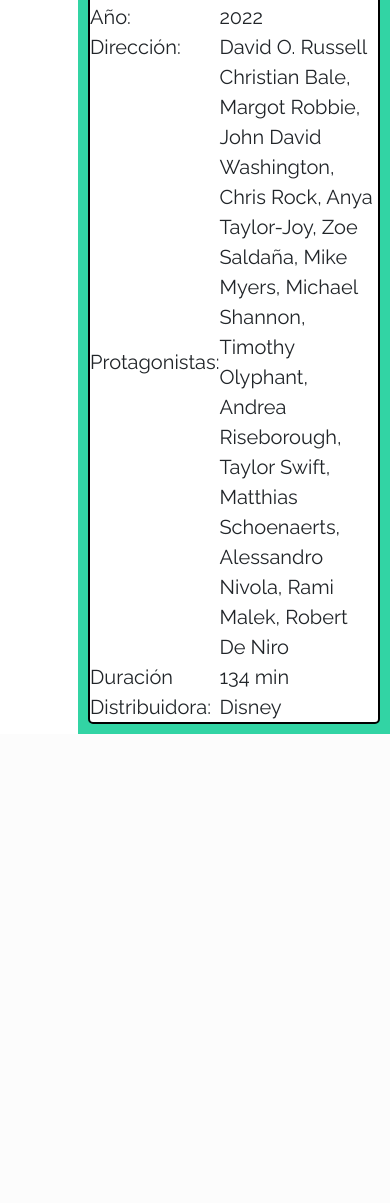
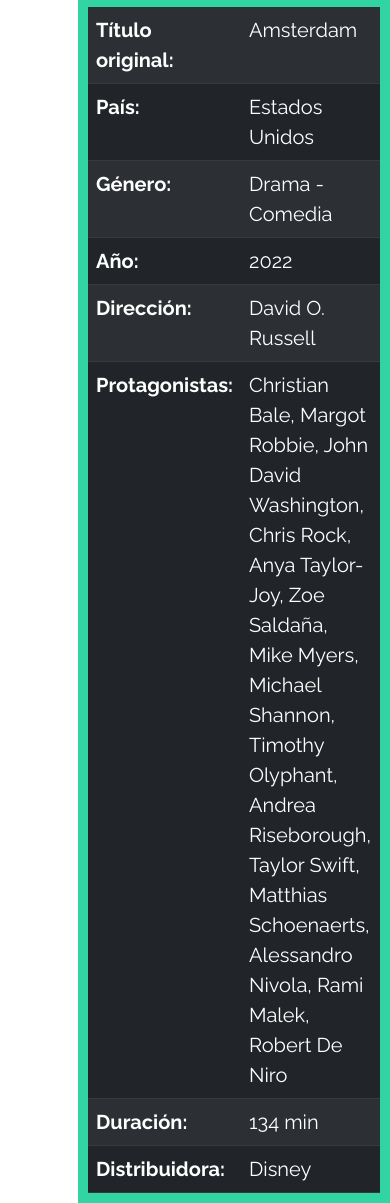
Before and after one commit to HernanGoldy/stellars-entertainment, a Django app: page /previews in a window 390 px wide. Shown: the part 981-2184 px from the top of the page. Before the commit the page ends 1715 px from the top, so only its background shows below. Run offline with Django 3.2, Linux system fonts and the light colour scheme.

Commit message:
Se modifica media queries a previews.htm

```diff
--- a/static/stellarsApp/public/css/styles.css
+++ b/static/stellarsApp/public/css/styles.css
@@ -8,11 +8,6 @@
     padding: 0;
     box-sizing: border-box;
     font-family: 'Raleway', sans-serif;
-}
-
-h1 {
-    margin-left: 78px;
-    font-size: 300px;
 }
 
 
@@ -186,7 +181,7 @@
     display: flex;
     min-height: 100vh;
     margin: 0 0 0 78px;
-    padding: 87px 5px 5px;
+    padding: 87px 5px 5px 5px;
     font-size: 20px;
     background-color: #32d4a4;
 }
@@ -194,43 +189,29 @@
 .right {
     margin: 5px 5px 5px 2.5px;
     width: 35%;
-    border: 2px solid black;
-    border-radius: 5px;
     background: #fff;
 }
 
 .left {
     display: flex;
     flex-direction: column;
-    margin: 5px 2.5px 5px 5px;
+    margin: 0;
     width: 65%;
-    border: 2px solid black;
     border-radius: 5px;
-    background: #fff;
 }
 
 .preview-title {
     margin: 5px 5px 2.5px 5px;
     border: 2px solid black;
     border-radius: 5px;
-    height: 50px;
+    height: 88px;
 }
 
 .preview-description {
     margin: 2.5px 5px 2.5px 5px;
     border: 2px solid black;
     border-radius: 5px;
-    height: 150px;
-}
-
-.preview-trailer {
-    display: flex;
-    justify-content: center;
-    align-items: center;
-    margin: 2.5px 5px 5px 5px;
-    border: 2px solid black;
-    border-radius: 5px;
-    min-height: 60%;
+    height: 250px;
 }
 
 .trailer {
@@ -256,6 +237,5 @@
 
     .left {
         width: 100%;
-        margin: 2.5px 5px 5px 5px;
     }
 }
--- a/templates/stellarsApp/previews.html
+++ b/templates/stellarsApp/previews.html
@@ -13,42 +13,42 @@
         </div>
         <iframe class="trailer" src="{{ film.trailer }}" frameborder="0"></iframe>
     </div>
-    <div class="right">
-        <table id="data-items">
+        <table class="right table table-dark table-striped">
+            <tbody>
                 <tr>
-                <td class="d-title">Título original:</td>
+                    <th scope="row">Título original:</th>
                     <td class="d-content">{{ film.original }}</td>
                 </tr>
                 <tr>
-                <td class="d-title">País:</td>
+                    <th scope="row">País:</th>
                     <td class="d-content">{{ film.country }}</td>
                 </tr>
                 <tr>
-                <td class="d-title">Género:</td>
+                    <th scope="row">Género:</th>
                     <td class="d-content">{{ film.genre }}</td>
                 </tr>
                 <tr>
-                <td class="d-title">Año:</td>
+                    <th scope="row">Año:</th>
                     <td class="d-content">{{ film.year }}</td>
                 </tr>
                 <tr>
-                <td class="d-title">Dirección:</td>
+                    <th scope="row">Dirección:</th>
                     <td class="d-content">{{ film.direction }}</td>
                 </tr>
                 <tr>
-                <td class="d-title">Protagonistas:</td>
+                    <th scope="row">Protagonistas:</th>
                     <td class="d-content">{{ film.cast }}
                     </td>
                 </tr>
                 <tr>
-                <td class="d-title">Duración</td>
+                    <th scope="row">Duración:</th>
                     <td class="d-content">{{ film.duration }}</td>
                 </tr>
                 <tr>
-                <td class="d-title">Distribuidora:</td>
+                    <th scope="row">Distribuidora:</th>
                     <td class="d-content">{{film.distribution }}</td>
                 </tr>
-        </table>
+            </tbody>
     </div>
 </div>
 
```
Lines whose indentation alone changed are shown as unchanged.
